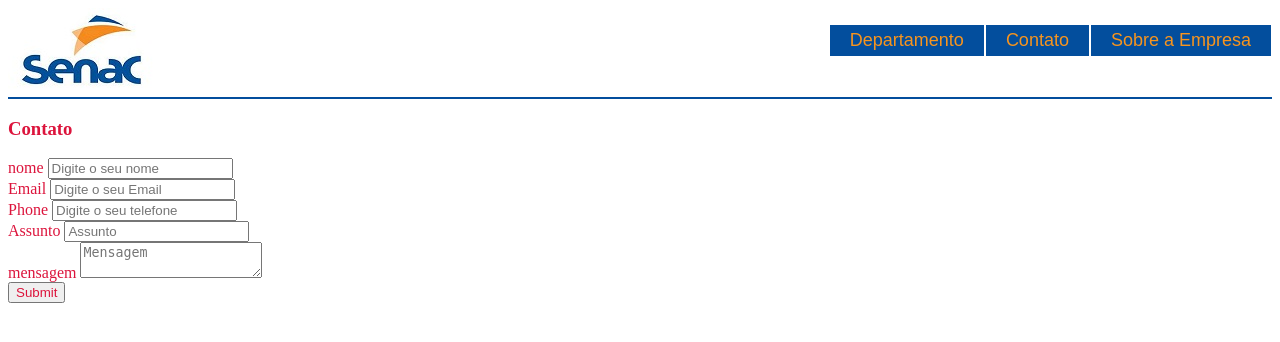
After one commit to viniciusmbarbosa/ProjetoSenacStore, a Django app: page /contato/ in a window 1280 px wide. The commit adds this page. Shown: the top 342 px of the page. Run offline with Django 4.2, Linux system fonts and the light colour scheme; parts of the project's set-up code (start-up, migrations or seed data) failed here and were passed over.

Commit message:
Mundaças 2

```diff
--- a/Store/static/css/style.css
+++ b/Store/static/css/style.css
@@ -7,3 +7,34 @@
  h1 {
      color: blueviolet;
  }
+
+ /* seletro por id */
+ #topo {
+     border-bottom: 2px solid #034e9d  ;
+ }
+
+ #topo ul {
+     display: block;
+     float: right;
+ }
+
+ #topo ul li {
+     display: block;
+     float: left;
+     padding: 5px 20px;
+     border: 1px solid white;
+     background-color: #034e9d;
+     color: #f7941e;
+     font-family: Arial, Helvetica, sans-serif;
+     font-size: large;
+ }
+
+ #topo a{
+     text-decoration: none;
+     color:#f7941e
+ }
+
+ #topo a:hover {
+     color: white;
+ }
+ #container-contato{
--- a/Store/templates/Departamentos.html
+++ b/Store/templates/Departamentos.html
@@ -6,7 +6,7 @@
     <meta name="description" content="Categorias de Produtos">
     <meta name="viwport" content="with=device-width, initial-scale=1.0">
     <meta http-equiv="X-AU-Compatible"content="IE=edge">
-    <link rel="stylesheet" type="text/css" href="{% static 'css/style.css' %}">
+    <link rel="stylesheet" type="text/css" href="{% static '/css/style.css' %}">
     <title>Departamento</title>
 </header>
 <body>
--- a/Store/templates/categorias.html
+++ b/Store/templates/categorias.html
@@ -1,4 +1,4 @@
-{ % load static % }
+{% load static %}
 <!DOCTYPE html>
 <html lang="pt-br">
 <header>
@@ -6,7 +6,7 @@
     <meta name="description" content="Categorias de Produtos">
     <meta name="viwport" content="with=device-width, initial-scale=1.0">
     <meta http-equiv="X-AU-Compatible"content="IE=edge">
-    <link rel="stylesheet" href="{% static 'css/style.css' %}">
+    <link rel="stylesheet" href="{% static '/css/style.css' %}">
     <title>Departamento</title>
 </header>
 <body>
--- /dev/null
+++ b/Store/templates/contato.html
@@ -0,0 +1,49 @@
+{% load static %}
+<!DOCTYPE html>
+<html lang="en">
+<head>
+    <meta charset="UTF-8">
+    <meta http-equiv="X-UA-Compatible" content="IE=edge">
+    <meta name="viewport" content="width=device-width, initial-scale=1.0">
+    <link rel="stylesheet" href="{% static '/css/style.css' %}">
+    <title>Document</title>
+</head>
+<body>
+    {% include 'includes/topo.html' %}
+    <div class="'container-contato">
+        <div>
+            <h3>Contato</h3>
+
+            <form action="{% url 'enviar_email' %}" method="post">
+                {% csrf_token %}
+                <label for="nome">nome</label>
+                <input type="text" id="name" name="name" placeholder="Digite o seu nome" required></input>
+                <br>
+
+                <label for="">Email</label>
+                <input type="email" id="email" name="email" placeholder="Digite o seu Email" required></input>
+               <br>
+
+                <label for="">Phone</label>
+                <input type="number" id="phone" name="phone" placeholder="Digite o seu telefone" required></input>
+                <br>
+
+                <label for="">Assunto</label>
+                <input type="text" id="assunto" name="assunto" placeholder="Assunto" required></input>
+                 <br>
+
+                <label for="">mensagem</label>
+                <textarea type="text" id="email" name="mensagem" placeholder="Mensagem" required></textarea>
+                <br>
+                <input type="submit" volue="Enviar" id="btn">
+
+
+            </form>
+            {%if msg != '' %}
+                <p>{{ msg }}</p>
+                {% endif %}
+        </div>
+    </div>
+
+</body>
+</html>
--- a/Store/templates/includes/topo.html
+++ b/Store/templates/includes/topo.html
@@ -1,11 +1,10 @@
 {% load static %}
-<div id="top">
+<div id="topo">
     <a href="{% url 'index' %}">
-    <img src='{% static '/img/logo_senac.jpg' %}" width="150">
+    <img src="{% static '/img/logo_senac.jpg' %}" width="150">
 </a>
  <ul>
-    <li><a href="{% url 'Departamentos' %} ">
-        Departamento</a></li>
+    <li><a href="{% url 'departamentos' %} ">Departamento</a></li>
         <li>Contato</li>
         <li><a href="{% url 'institucional' %}">
             Sobre a Empresa
--- a/Store/templates/produtos.html
+++ b/Store/templates/produtos.html
@@ -1,11 +1,11 @@
-{ % load static % }
+{% load static %}
 <!DOCTYPE html>
 <html lang="en">
 <head>
     <meta charset="UTF-8">
     <meta http-equiv="X-UA-Compatible" content="IE=edge">
     <meta name="viewport" content="width=device-width, initial-scale=1.0">
-    <link rel="stylesheet" href="{% static 'css/style.css' %}">
+    <link rel="stylesheet" href="{% static '/css/style.css' %}">
     <title>Produtos</title>
 
 </head>
--- a/Store/templates/produtos_detalhe.html
+++ b/Store/templates/produtos_detalhe.html
@@ -1,4 +1,4 @@
-{ % load static % }
+{% load static %}
 <!DOCTYPE html>
 <html lang="pt-br">
    <head>
@@ -6,7 +6,7 @@
     <meta http-equiv="X-AU-Compatible" content="IE=edge">
     <meta name="viwport" content="width=device-width, initial-scale=1.0">
     <meta name="description" content="Detalhes do produto">
-    <link rel="stylesheet" href="{% static 'css/style.css' %}">
+    <link rel="stylesheet" href="{% static '/css/style.css' %}">
     <title>Detalhes do produto</title>
     <Style>
         p{
--- a/Store/urls.py
+++ b/Store/urls.py
@@ -8,6 +8,8 @@
     path('Departamentos/', views.Departamentos,name='departamentos'),
     path('categorias/<int:id>', views.categorias,name='categorias'),
     path('produtos/<int:id>', views.produtos,name='produtos'),
-    path('produtos_detalhe/<int:id>', views.produtos_detalhe,name='produtos_detalhe')
-    path('contato/', view.contato, name='contato'),
+    path('produtos_detalhe/<int:id>', views.produtos_detalhe, name='produto_detalhe'),
+    path('institucional/', views.institucional, name='institucional'),
+    path('contato/', views.contato, name='contato'),
+    path('contato/enviar', views.enviar_email, name='enviar_email'),
 ]
--- a/Store/views.py
+++ b/Store/views.py
@@ -1,5 +1,9 @@
 from django.shortcuts import render
 from django.http import HttpResponse
+from Store.models import Departamento
+from Store.models import Categoria
+from Store.models import Produto
+from django.core.mail import send_mail
 
 from Store.models import Categoria, Departamento, Produto
 # Create your views here.
@@ -52,4 +56,27 @@
     depto = Departamento.objects.get(id = id)
     context = {'produtos_detalhe': categ}
 
+
+def contato(request):
+    return render(request, 'contato.html')
+
+def institucional(request):
+    return render(request, 'institucional.html')
+
+def enviar_email(request):
+    name = request.POST['name']
+    phone = request.POST['phone']
+    assunto = request.POST['assunto']
+    mensagem = request.POST['mensagem']
+    remetente = request.POST['email']
+    destinatario = ['viniciusdemirandabarbosa@gmail.com']
+    corpo = f"name: {name} <br> \
+            telefone:{phone} <br> \
+            Mensagem: {mensagem}"
+
+    try:
+        send_mail(assunto, corpo, remetente, destinatario)
+        context = {'msg': 'E-mail enviado com sucesso!'}
+    except:
+        context = {'msg': 'Erro ao enviar o Email!'}
     return render(request,'produtos_detalhe.html', context)
```
Also changed, not shown: ProjetoSenacStore/settings.py (+8 -0 lines), Store/templates/includes/contato.html (deleted, +0 -28 lines), Store/templates/institucional.html (added, +19 -0 lines).
